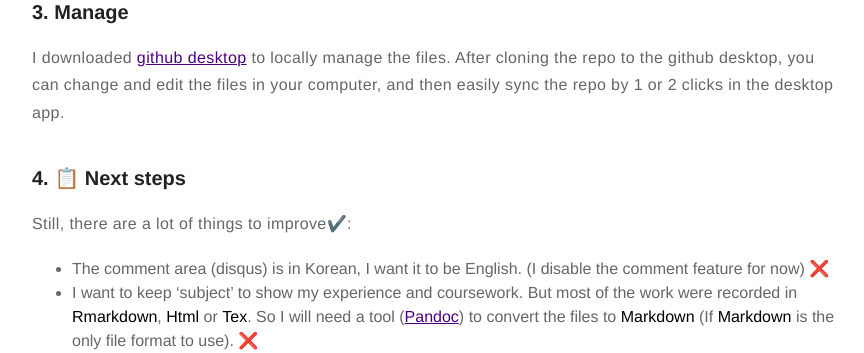
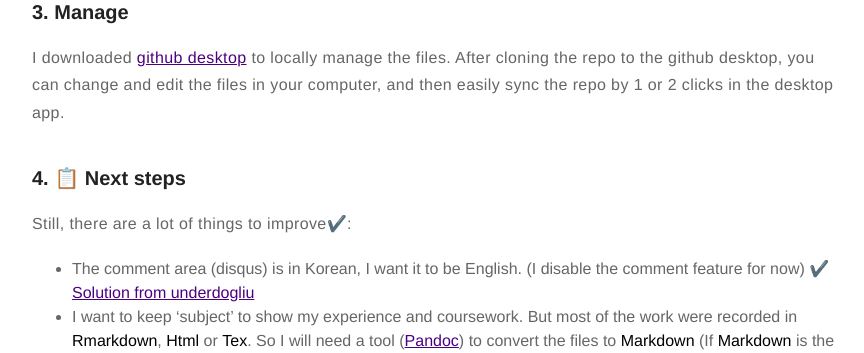
Before and after one commit to subaiwen/subaiwen.github.io, a Jekyll site: the page built from _posts/2019-7-1-first-blog.markdown, in a window 1280 px wide and 900 px high, scrolled down 1008 px, cut to the strip 0-353 px from the top of the window. Shown: the whole strip, without its empty margins (203-1067 px from the left). Built offline with Jekyll 4.4.1, drawn with Linux system fonts in a browser that asks for light colours.

Commit message:
Update 2019-7-1-first-blog.markdown

```diff
--- a/_posts/2019-7-1-first-blog.markdown
+++ b/_posts/2019-7-1-first-blog.markdown
@@ -41,7 +41,7 @@ I downloaded [github desktop](https://desktop.github.com/) to locally manage the
 
 Still, there are a lot of things to improve✔️:
 
-* The comment area (disqus) is in Korean, I want it to be English. (I disable the comment feature for now) ❌
+* The comment area (disqus) is in Korean, I want it to be English. (I disable the comment feature for now) ✔️ [Solution from underdogliu](https://github.com/sergiokopplin/indigo/issues/388)
 * I want to keep 'subject' to show my experience and coursework. But most of the work were recorded in **Rmarkdown**, **Html** or **Tex**. So I will need a tool ([Pandoc](https://pandoc.org/index.htm)) to convert the files to **Markdown** (If **Markdown** is the only file format to use). ❌
 * I want to add a section about 'food'. I could change the name of 'project'. (I disable 'subject' for now) ❌
 * I also want a rating area above the comment area.❌
```
